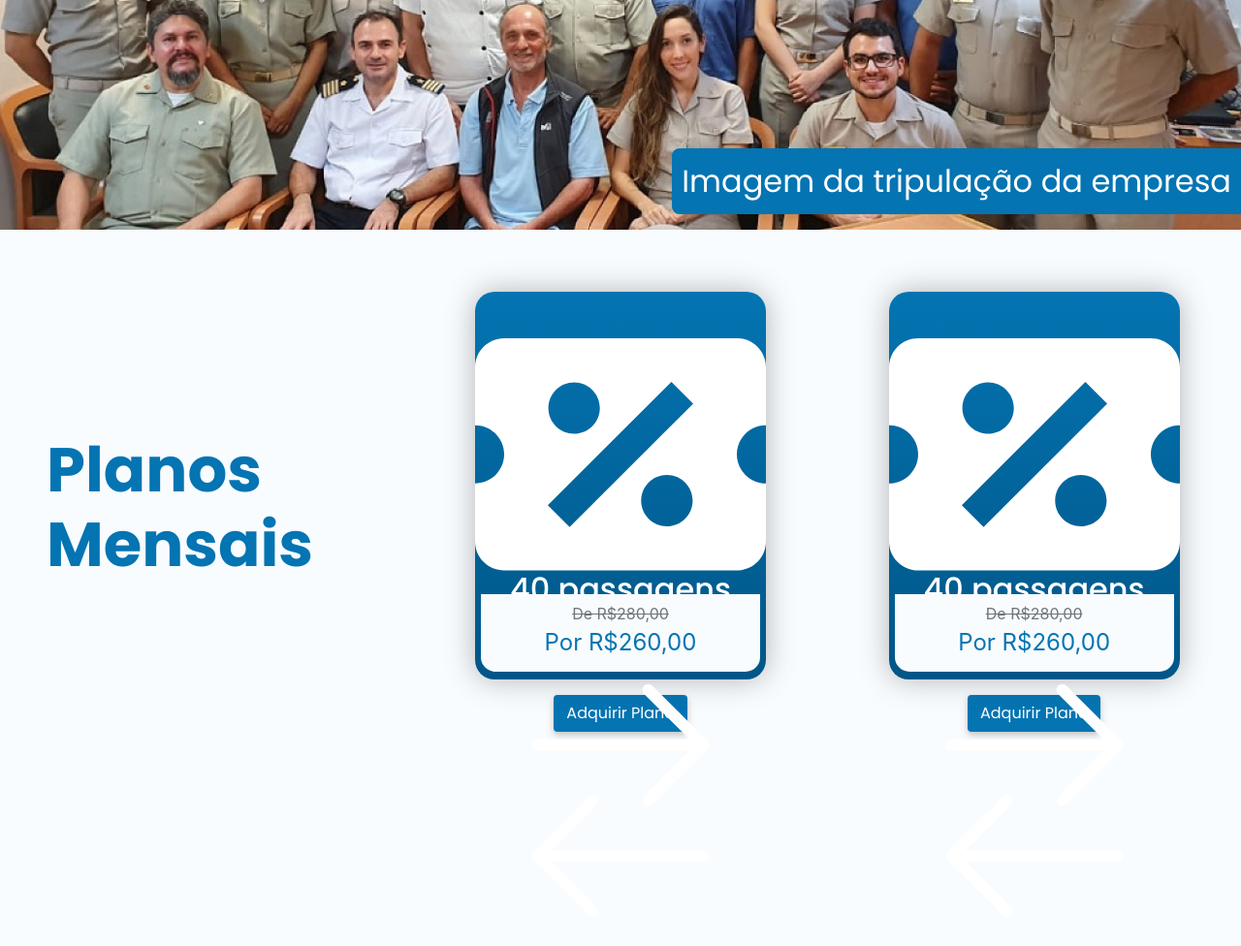
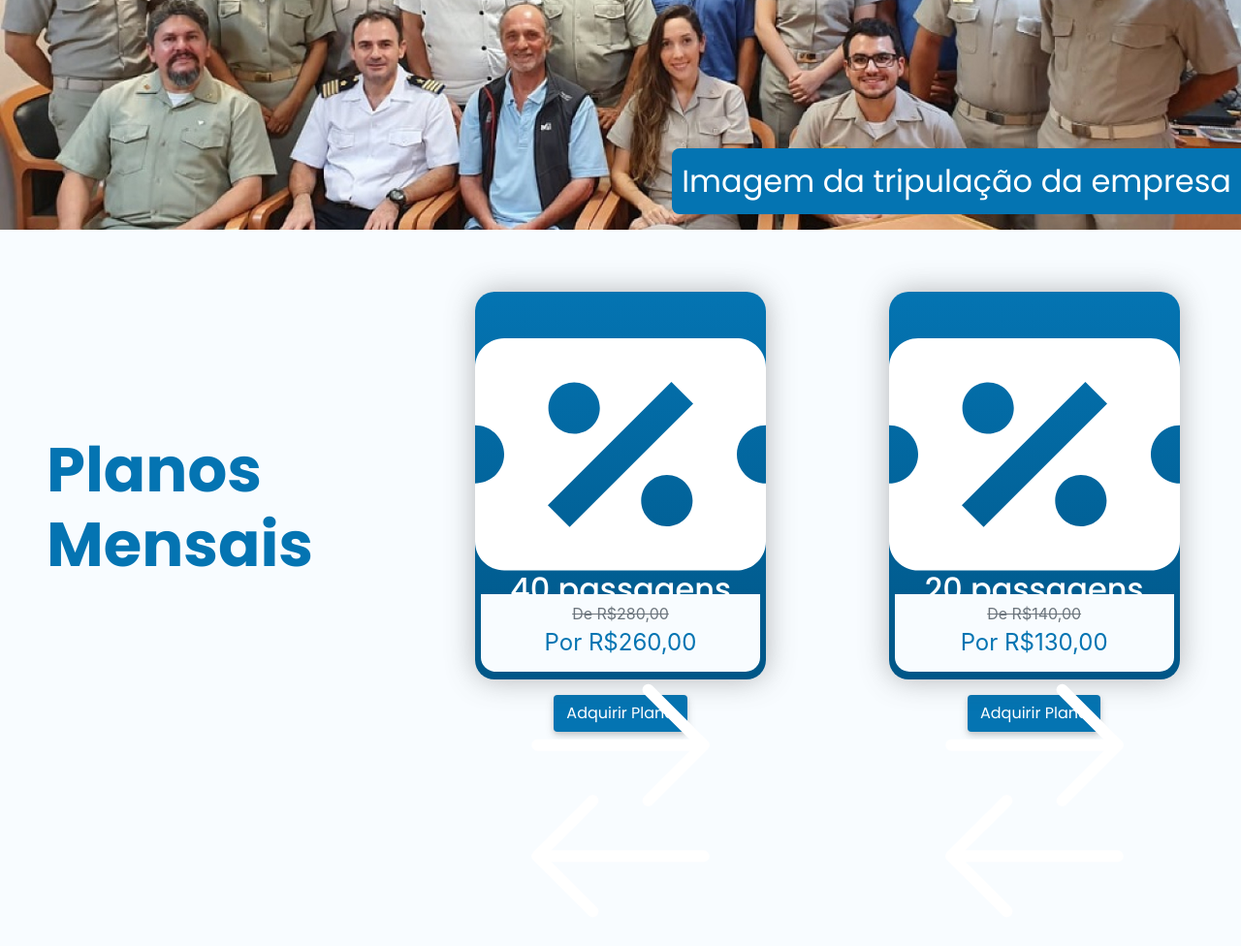
Before and after one commit to DaywisonSilva/navegacao_rio_norte, a website: page index.html in a window 1280 px wide. Shown: the part 2600-3576 px from the top of the page at 97% size. Drawn offline with nearby package versions, Linux system fonts and the light colour scheme; a web font is replaced by a local one.

Commit message:
alterando valores dos cards

```diff
--- a/index.html
+++ b/index.html
@@ -216,13 +216,13 @@
         <div class="card-container-nrn">
           <div class="info-card-nrn poppins text-white d-flex justify-content-center flex-column pt-5">
             <img src="./media/icons/sale.svg" alt="">
-            <h2 class="text-center">40 passagens</h2>
+            <h2 class="text-center">20 passagens</h2>
             <p class="text-center">Belém / Mosqueiro</p>
             <img src="./media/icons/alternate.svg" alt="">
           </div>
           <div class="label-card-nrn p-2">
-            <p class="before-sale text-muted text-center mb-0">De R$280,00</p>
-            <p class="after-sale blue-primary-text-nrn text-center">Por R$260,00</p>
+            <p class="before-sale text-muted text-center mb-0">De R$140,00</p>
+            <p class="after-sale blue-primary-text-nrn text-center">Por R$130,00</p>
           </div>
         </div>
         <button class="btn blue-primary-nrn mt-3 text-white poppins shadow">Adquirir Plano</button>
```
